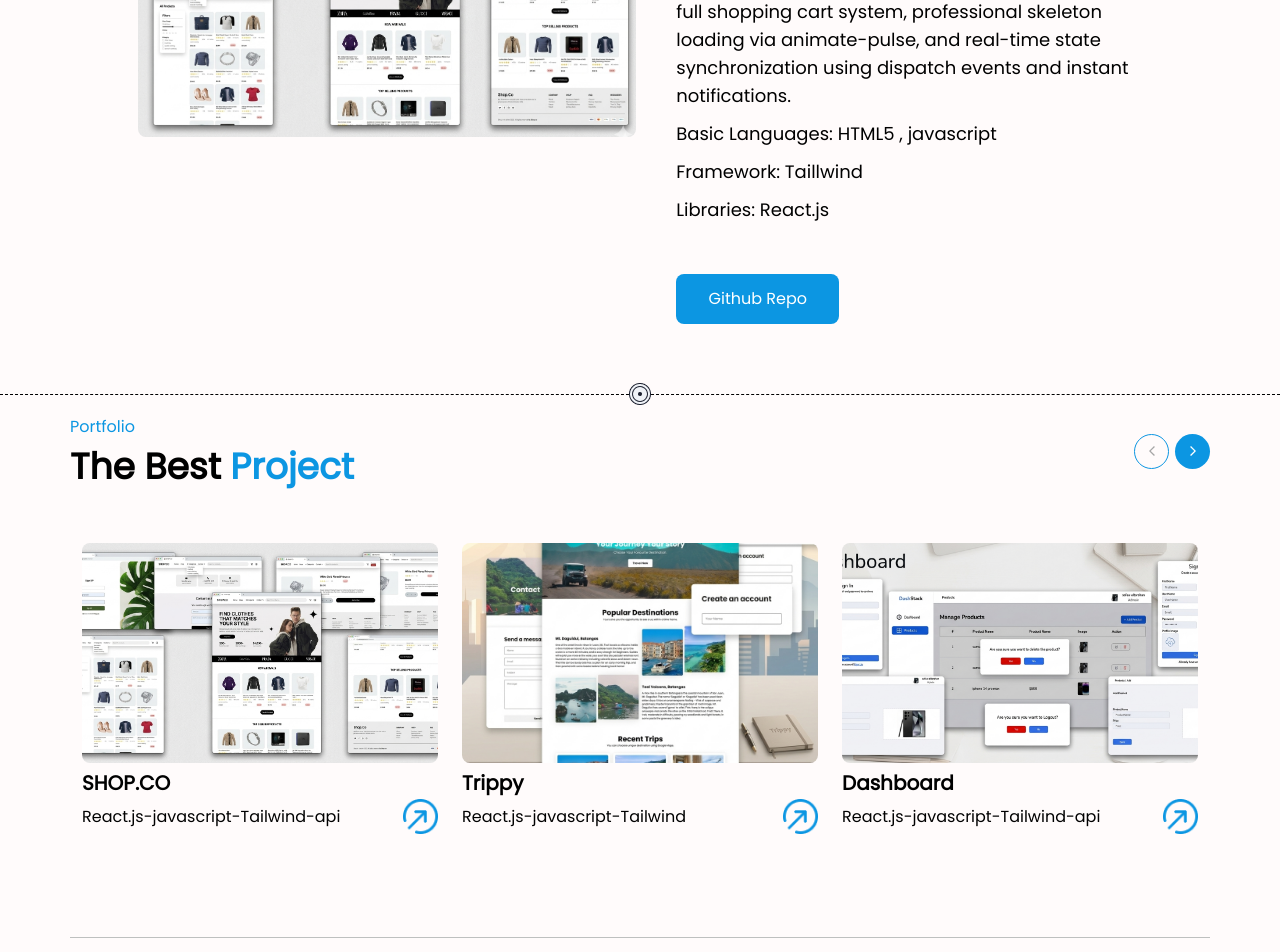
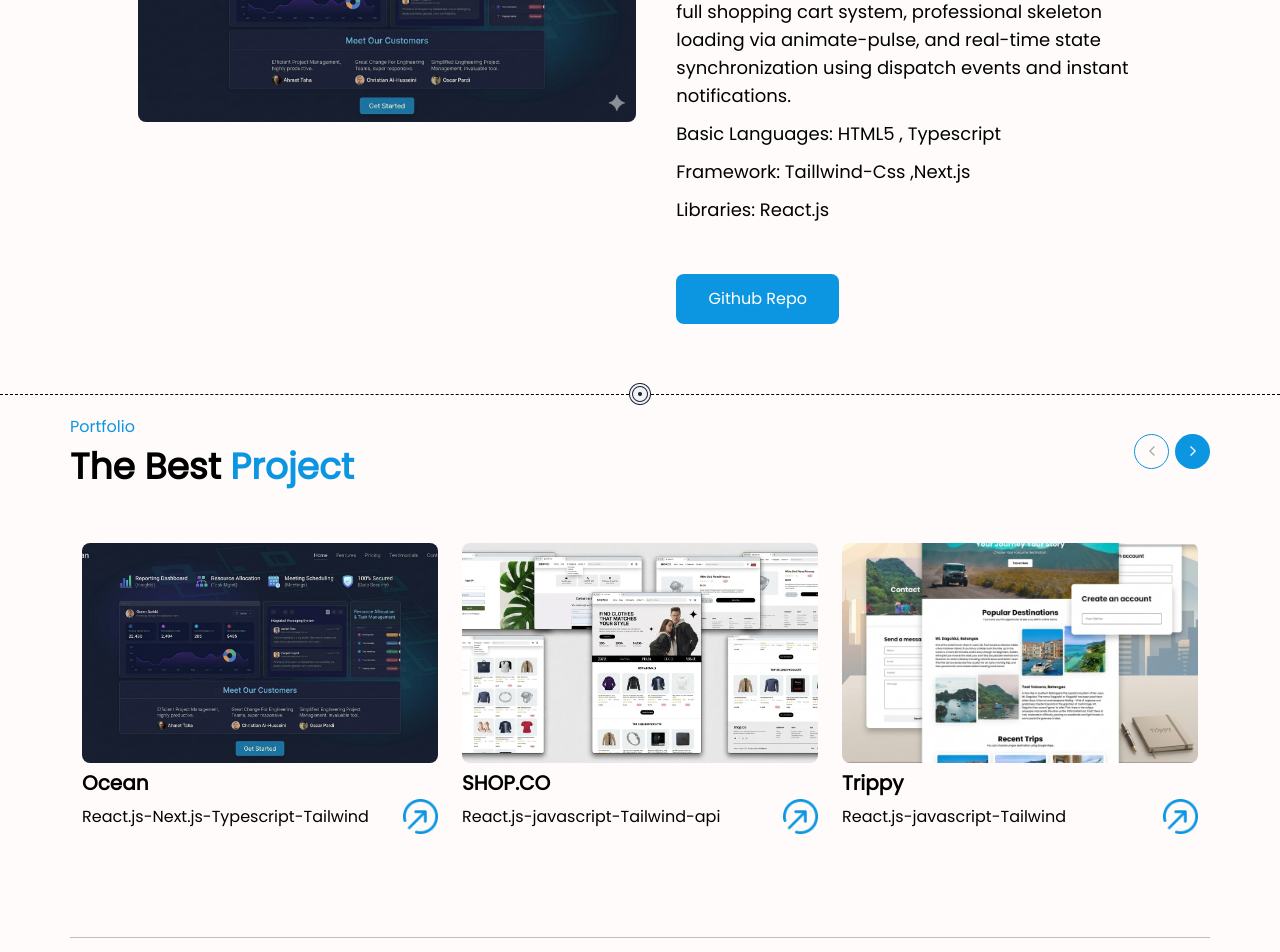
Before and after one commit to SafaaTr/portofolio-safaa, a React (Vite) app: page /projects in a window 1280 px wide. Shown: the part 320-1272 px from the top of the page. Built offline with nearby package versions, Linux system fonts and the light colour scheme.

Commit message:
add-project

```diff
--- a/src/components/Card.jsx
+++ b/src/components/Card.jsx
@@ -15,7 +15,7 @@ import toList from '/images/to.png'
 import doob from '/images/doob.png'
 import skiing from '/images/skiing.png'
 import Shop from '/images/shop.png'
-
+import ocean from '/images/ocean.png'
 import { MdArrowBackIosNew } from "react-icons/md";
 import { MdArrowForwardIos } from "react-icons/md";
 
@@ -23,6 +23,7 @@ function Card({slider =false}) {
     const [index ,setIndex] =useState(0)
     const itemsPrev=window.innerWidth >=1024 ? 3 :1;
     const contentCards=[
+        { img: ocean , paragraph: "Ocean", content: "React.js-Next.js-Typescript-Tailwind", icon: iconDemo, url: "https://ocean-next-js.pages.dev/" },
         { img: Shop , paragraph: "SHOP.CO", content: "React.js-javascript-Tailwind-api", icon: iconDemo, url: "https://online-store-mgs.pages.dev/" },
         { img: trippy, paragraph: " Trippy", content: "React.js-javascript-Tailwind", icon: iconDemo, url: "https://trippy-3dc.pages.dev/" },
         { img: dashboard, paragraph: "Dashboard", content: "React.js-javascript-Tailwind-api", icon: iconDemo, url: "https://dashboard-api-react.pages.dev/" },
--- a/src/pages/ProjectsPage.jsx
+++ b/src/pages/ProjectsPage.jsx
@@ -19,12 +19,25 @@ import toList from '/images/to.png'
 import doob from '/images/doob.png'
 import skiing from '/images/skiing.png'
 import Shop from '/images/shop.png'
+import ocean from '/images/ocean.png'
 
 
 
 function ProjectsPage() {
   const contentCards=[
-
+    {
+      img: ocean,
+      paragraph: "Ocean",
+      date:"2-5-2026",
+      content: "A modern multi-page e-commerce application built with React and Tailwind CSS that dynamically fetches product data from a REST API, featuring a full shopping cart system, professional skeleton loading via animate-pulse, and real-time state synchronization using dispatch events and instant notifications.",
+      Basic:"HTML5 , Typescript ",
+      Framework:"Taillwind-Css ,Next.js",
+      Library:"React.js",
+      icon:'/images/icondemo.png' , // مالقيتا ايقونة
+      url: "https://ocean-next-js.pages.dev/",
+      contentButton:"Github Repo",
+      repo:"https://github.com/SafaaTr/online-Store"
+    },
     {
       img: Shop,
       paragraph: "SHOP.CO",
```
Also changed, not shown: public/images/ocean.png (added).
